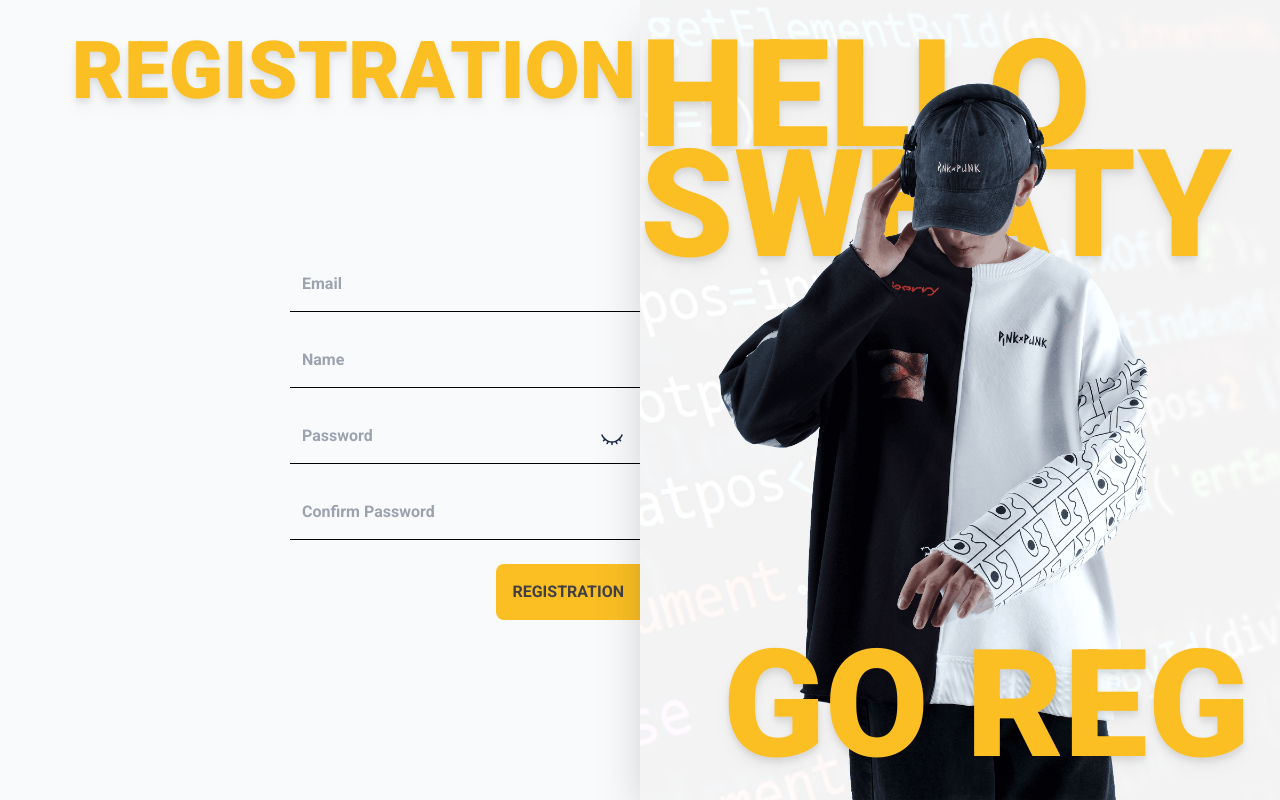
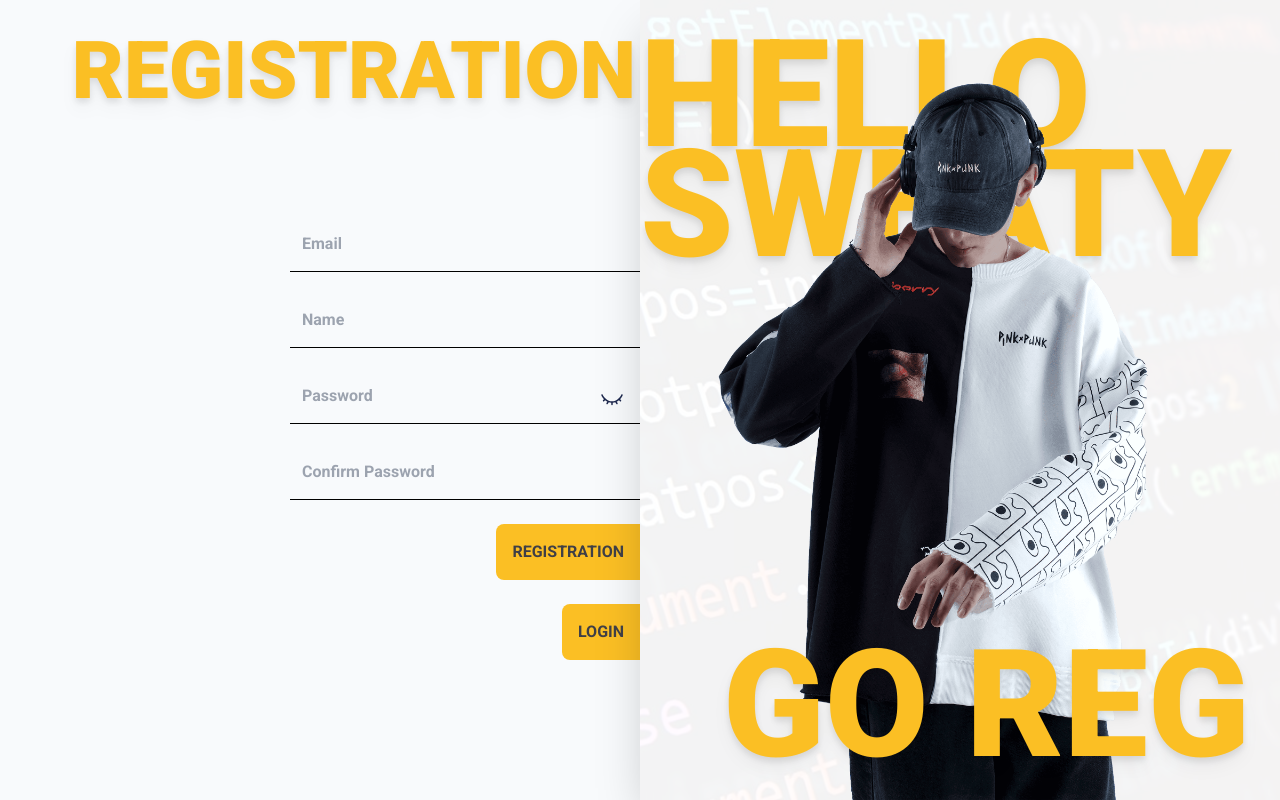
Before and after one commit to kotpavlik/testweb3, a Next.js app: page /registration in a window 1280 px wide. Built offline with nearby package versions, Linux system fonts and the light colour scheme; no server answers.

Commit message:
add:login_in_registration

```diff
--- a/src/app/registration/page.tsx
+++ b/src/app/registration/page.tsx
@@ -31,7 +31,7 @@ const Registration = () => {
     const auth = useAppSelector(state => state.Login.auth)
     const router = useRouter()
 
-    const phoneNumberRules = /^\+(?:\d{1,4}\s?)?(?:\(\d{1,4}\)\s?)?\d{1,4}[-\s]?\d{1,4}[-\s]?\d{1,9}$/;
+
     const nameRegExp = /[a-zA-zа-яА-яёЁ]$/;
 
     const formik = useFormik({
@@ -69,7 +69,7 @@ const Registration = () => {
     }
 
     const redirectToRegistration = () => {
-        // router.push('/login')
+        router.push('/')
     }
 
     return (
@@ -139,7 +139,10 @@ const Registration = () => {
                                 </div>}
                         </div>
 
-                        <MyButton name='registration' type='submit' buttonHandler={redirectToRegistration} />
+                        <MyButton name='registration' type='submit' />
+                        <div className='mt-6'>
+                            <MyButton name='login' type='button' buttonHandler={redirectToRegistration} />
+                        </div>
                     </form>
 
                 </div>
```
